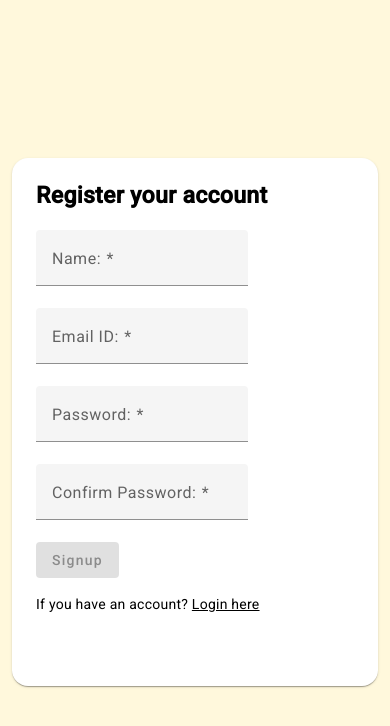
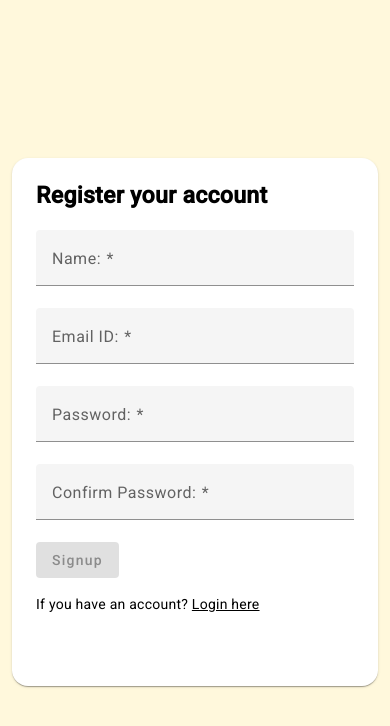
Before and after one commit to kaashok/appwrite-recipe-sharing-platform, an Angular app: page /signup in a window 390 px wide. Shown: the top 726 px of the page. Built offline with nearby package versions, Linux system fonts and the light colour scheme.

Commit message:
fix: login and signup style issue

```diff
--- a/src/app/components/login/login.component.html
+++ b/src/app/components/login/login.component.html
@@ -18,7 +18,7 @@
                                     </div>
 
                                     <div class="form-group">
-                                        <mat-form-field class="col-md-10">
+                                        <mat-form-field class="col-md-10 col-12">
                                             <mat-label> Username: </mat-label>
                                             <input matInput type="text" formControlName="userName" (input)="OnInputChange()">
                                             <mat-error
@@ -33,7 +33,7 @@
                                     </div>
 
                                     <div class="form-group">
-                                        <mat-form-field class="col-md-10">
+                                        <mat-form-field class="col-md-10 col-12">
                                             <mat-label> Password: </mat-label>
                                             <input matInput type="password" formControlName="password" (input)="OnInputChange()">
                                             <mat-error
--- a/src/app/components/signup/signup.component.html
+++ b/src/app/components/signup/signup.component.html
@@ -18,7 +18,7 @@
                                     </div>
 
                                     <div class="form-group">
-                                        <mat-form-field class="col-md-10">
+                                        <mat-form-field class="col-md-10 col-12">
                                             <mat-label> Name: </mat-label>
                                             <input matInput type="text" formControlName="name">
                                         </mat-form-field>
@@ -30,7 +30,7 @@
 
 
                                     <div class="form-group">
-                                        <mat-form-field class="col-md-10">
+                                        <mat-form-field class="col-md-10 col-12">
                                             <mat-label> Email ID: </mat-label>
                                             <input matInput type="text" formControlName="emailId">
                                         </mat-form-field>
@@ -45,7 +45,7 @@
                                     </div>
 
                                     <div class="form-group">
-                                        <mat-form-field class="col-md-10">
+                                        <mat-form-field class="col-md-10 col-12">
                                             <mat-label> Password: </mat-label>
                                             <input matInput type="password" formControlName="password">
                                             <mat-error
@@ -61,7 +61,7 @@
                                     </div>
 
                                     <div class="form-group">
-                                        <mat-form-field class="col-md-10">
+                                        <mat-form-field class="col-md-10 col-12">
                                             <mat-label> Confirm Password: </mat-label>
                                             <input matInput type="password" formControlName="confirmPassword">
                                             <mat-error
```
